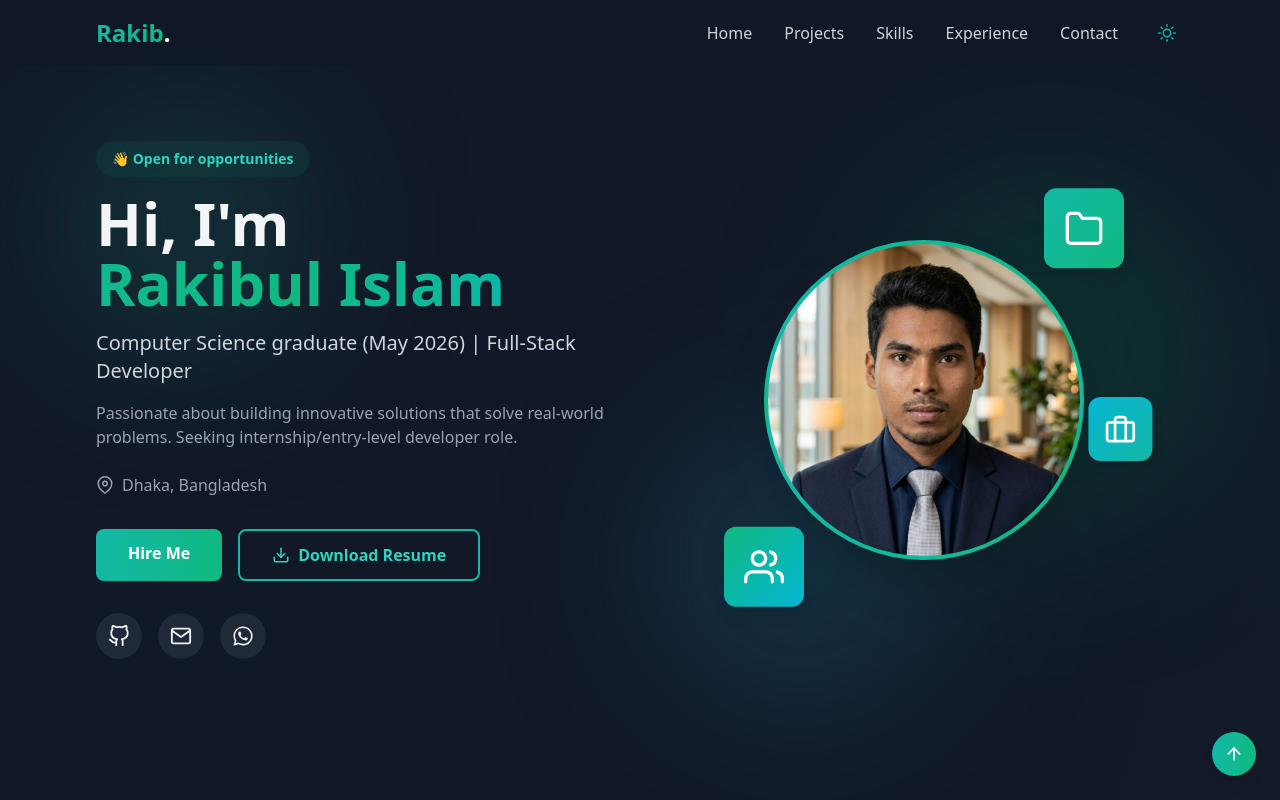
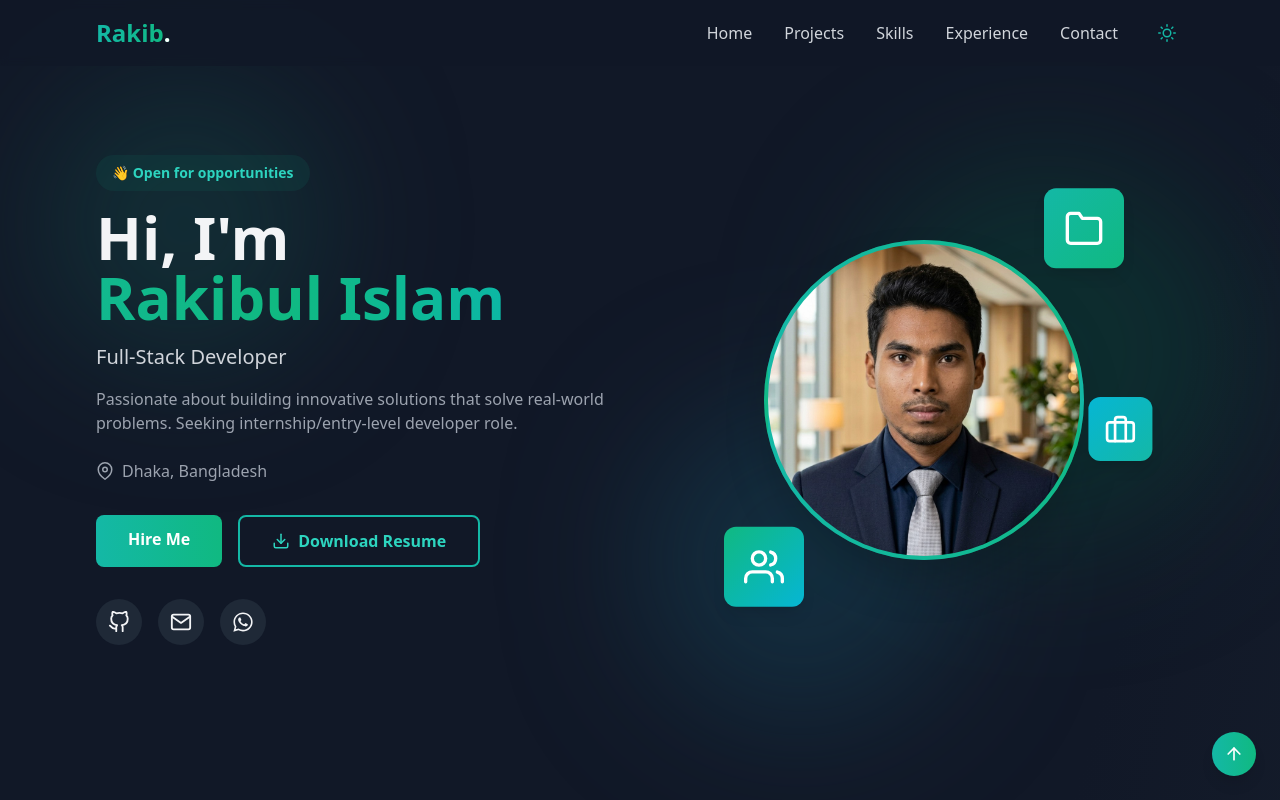
Before and after one commit to RakibDevHub/portfolio, a React (Vite) app: page / in a window 1280 px wide. Shown: the top 800 px of the page. Built offline with nearby package versions, Linux system fonts and the light colour scheme.

Commit message:
update the hero section

```diff
--- a/src/components/Hero.jsx
+++ b/src/components/Hero.jsx
@@ -59,7 +59,7 @@ const Hero = () => {
               transition={{ delay: 0.4 }}
               className="text-lg sm:text-xl text-gray-600 dark:text-gray-300 mb-4"
             >
-              Computer Science graduate (May 2026) | Full-Stack Developer
+              Full-Stack Developer
             </motion.p>
             <motion.p
               initial={{ opacity: 0, y: 20 }}
```
